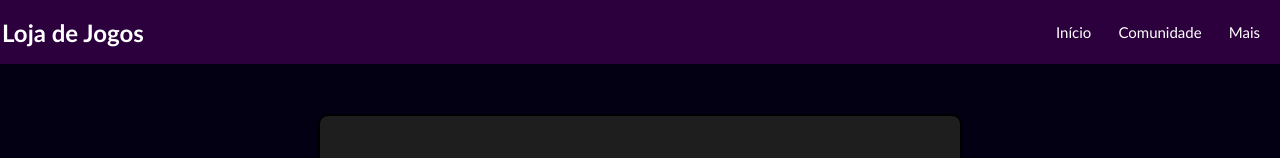
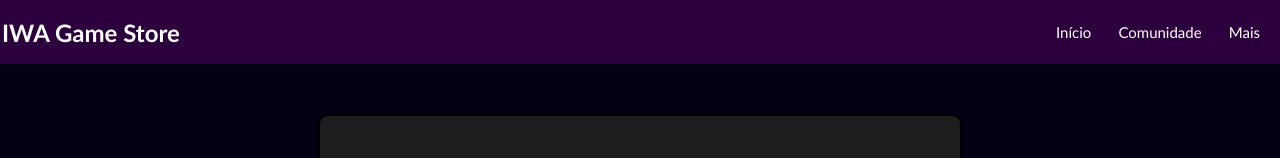
Before and after one commit to ism7s/IWA-Game-Store, a plain HTML site: page gowfim.html in a window 1280 px wide. Shown: the top 158 px of the page. Drawn offline with Linux system fonts and the light colour scheme.

Commit message:
Update gowfim.html

```diff
--- a/gowfim.html
+++ b/gowfim.html
@@ -8,7 +8,7 @@
 </head>
 <body>
     <header>
-        <h1>Loja de Jogos</h1>
+        <h1>IWA Game Store</h1>
         <nav>
             <a href="index.html">Início</a>
             <a href="#">Comunidade</a>
```
